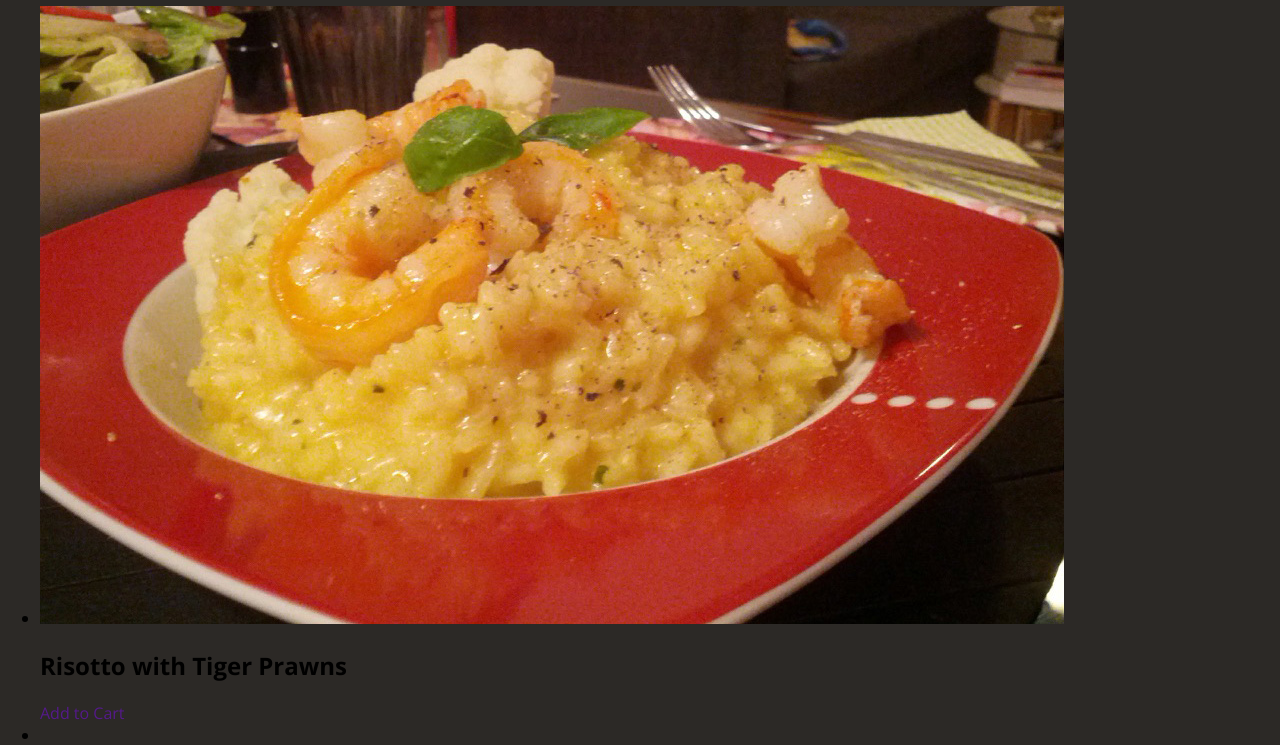
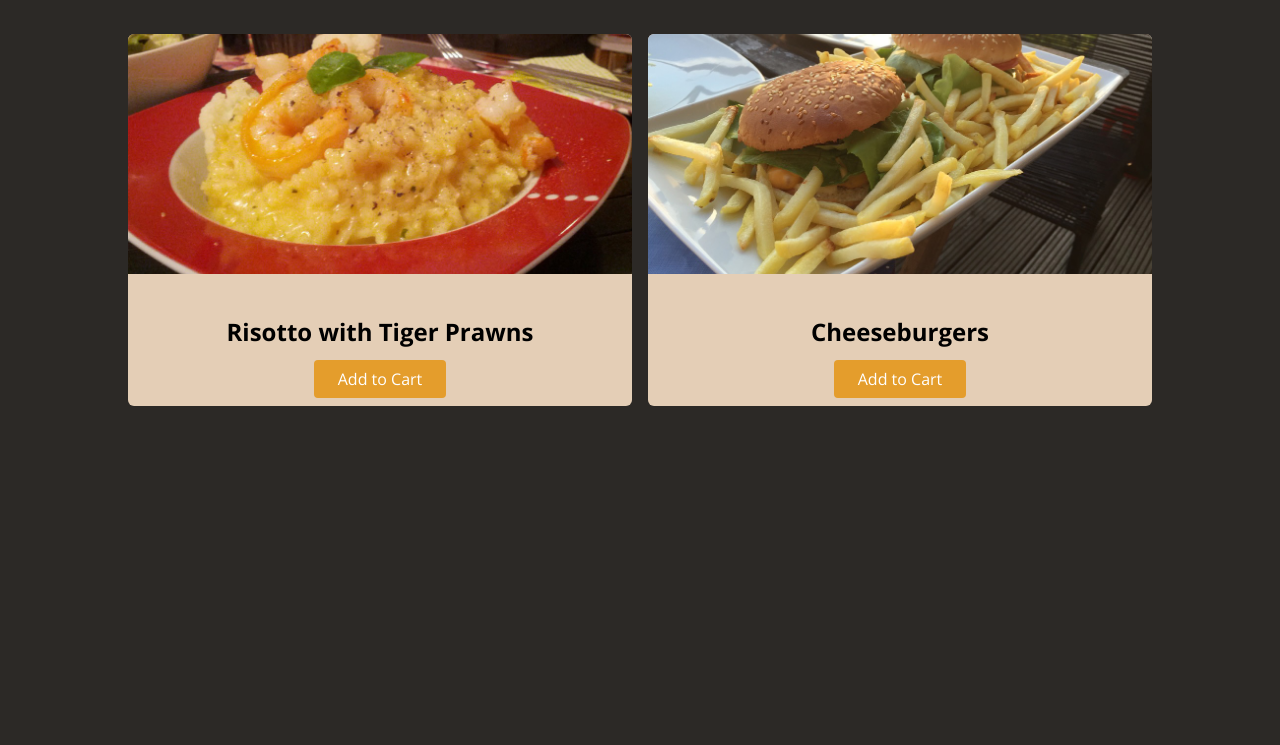
Before and after one commit to jripke74/food, a plain HTML site: page index.html in a window 1280 px wide. Shown: the part 160-905 px from the top of the page. After the commit the page ends 800 px from the top, so only its background shows below. Drawn offline with nearby package versions, Linux system fonts and the light colour scheme.

Commit message:
add styling to meal food-items

```diff
--- a/index.html
+++ b/index.html
@@ -10,7 +10,7 @@
       href="https://fonts.googleapis.com/css2?family=Open+Sans:wght@400;700&display=swap"
       rel="stylesheet"
     />
-    <link rel="stylesheet" href="./styles.css">
+    <link rel="stylesheet" href="./styles.css" />
   </head>
   <body>
     <header id="main-header">
@@ -30,26 +30,30 @@
       <h1>Browse Our Delicious Meals</h1>
       <section id="latest-products">
         <ul>
-          <li class="food-items">
+          <li class="food-item">
             <article>
-              <img src="./images/risotto.jpg" alt="Delicious risotto with tiger prawns" />
+              <img
+                src="./images/risotto.jpg"
+                alt="Delicious risotto with tiger prawns"
+              />
               <div class="food-item-content">
                 <h2>Risotto with Tiger Prawns</h2>
                 <a href="" class="btn">Add to Cart</a>
               </div>
             </article>
           </li>
-          <li>
-            <li class="food-items">
+          <li class="food-item">
             <article>
-                <img src="./images/cheeseburgers.jpg" alt="" />
+              <img
+                src="./images/cheeseburgers.jpg"
+                alt="Classic cheeseburger with fries"
+              />
               <div class="food-item-content">
                 <h2>Cheeseburgers</h2>
                 <a href="" class="btn">Add to Cart</a>
               </div>
             </article>
           </li>
-          </li>
         </ul>
       </section>
     </main>
--- a/styles.css
+++ b/styles.css
@@ -43,3 +43,50 @@ a {
 #main-header nav a:hover {
   color: rgb(228, 163, 44);
 }
+
+main h1 {
+  text-align: center;
+  color: rgb(238, 164, 80);
+  font-size: 48p;
+}
+
+#latest-products {
+  width: 80%;
+  margin: 50px auto;
+}
+
+#latest-products ul {
+  display: grid;
+  grid-template-columns: 1fr 1fr;
+  gap: 16px;
+  margin: 0;
+  padding: 0;
+}
+
+.food-item {
+  background-color: rgb(228, 206, 182);
+  border-radius: 6px;
+  overflow: hidden;
+}
+
+.food-item img {
+  height: 240px;
+  width: 100%;
+  object-fit: cover;
+}
+
+.food-item-content {
+  padding: 16px;
+  text-align: center;
+}
+
+.btn {
+  background-color: rgb(228, 157, 44);
+  color: white;
+  border-radius: 4px;
+  padding: 8px 24px;
+}
+
+.btn:hover {
+  background-color: rgb(221, 134, 34);
+}
```
Lines whose indentation alone changed are shown as unchanged.
